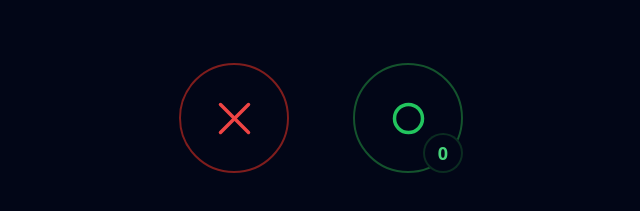
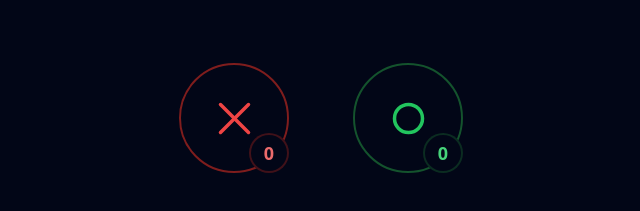
Before and after one commit to oncet/hiragana-flashcards, a React app: page / in a window 1280 px wide. Shown: the part 483-694 px from the top of the page, without its empty margins (319-959 px from the left). Built offline with nearby package versions, Linux system fonts and the light colour scheme; the HTML template or start-up script is replaced by a standard one.

Commit message:
remove commented code

```diff
--- a/src/App.tsx
+++ b/src/App.tsx
@@ -3,7 +3,7 @@ import { useEffect, useState } from "react";
 
 import "./App.css";
 import AcceptButton from "./components/AcceptButton";
-import Cross from "./components/Cross";
+import RejectButton from "./components/RejectButton";
 
 const App = () => {
   const [theme] = useState<"light" | "dark">("dark");
@@ -63,12 +63,7 @@ const App = () => {
         </div>
       </motion.button>
       <div className="flex w-full justify-center gap-16">
-        <button className="flex h-[110px] w-[110px] items-center justify-center rounded-full border-2 border-red-900">
-          <Cross size="sm" />
-        </button>
-        {/* <button className="flex h-[110px] w-[110px] items-center justify-center rounded-full border-2 border-green-900">
-          <Circle size="sm" />
-        </button> */}
+        <RejectButton />
         <AcceptButton />
       </div>
     </div>
```
Also changed, not shown: src/components/AcceptButton.tsx (+0 -11 lines).
